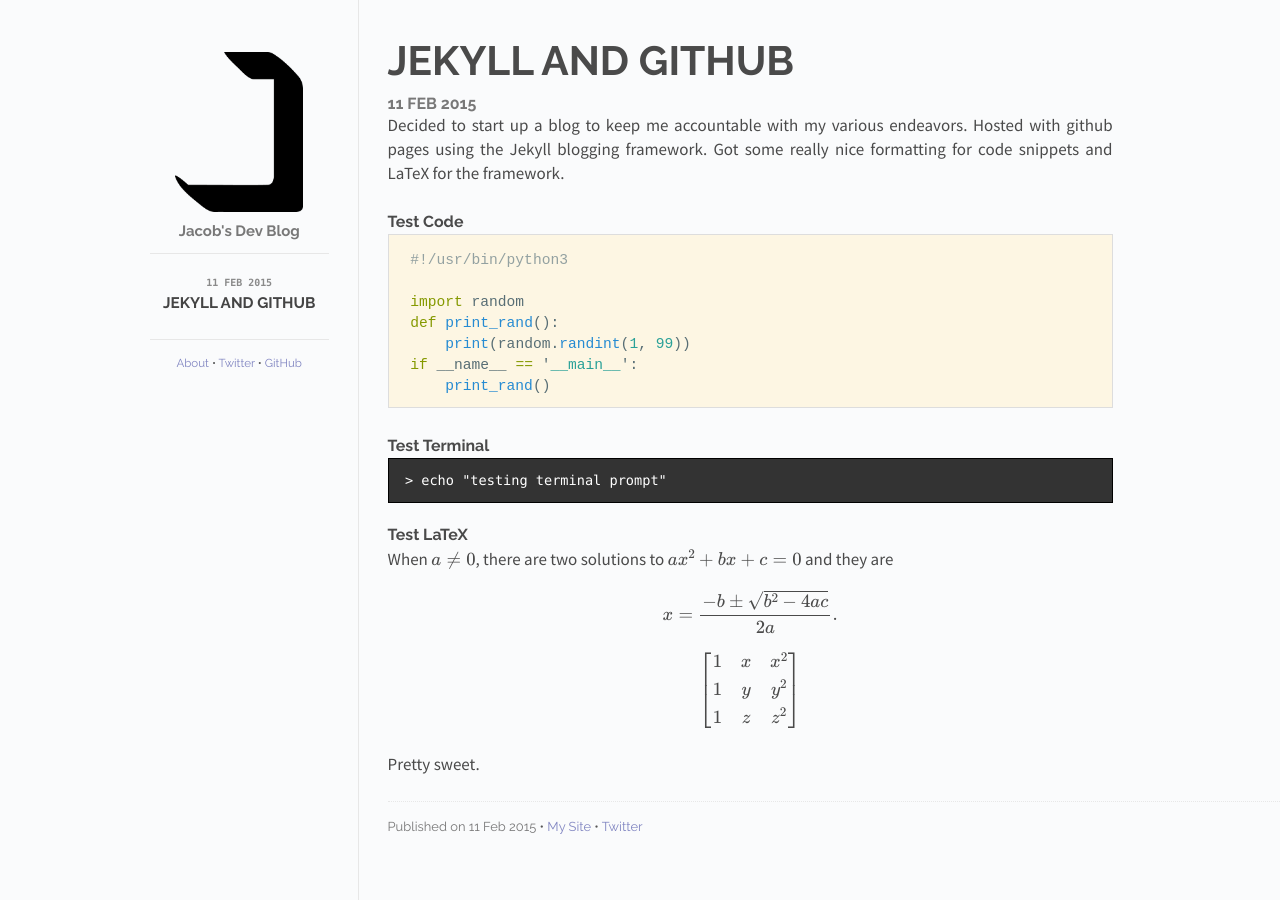
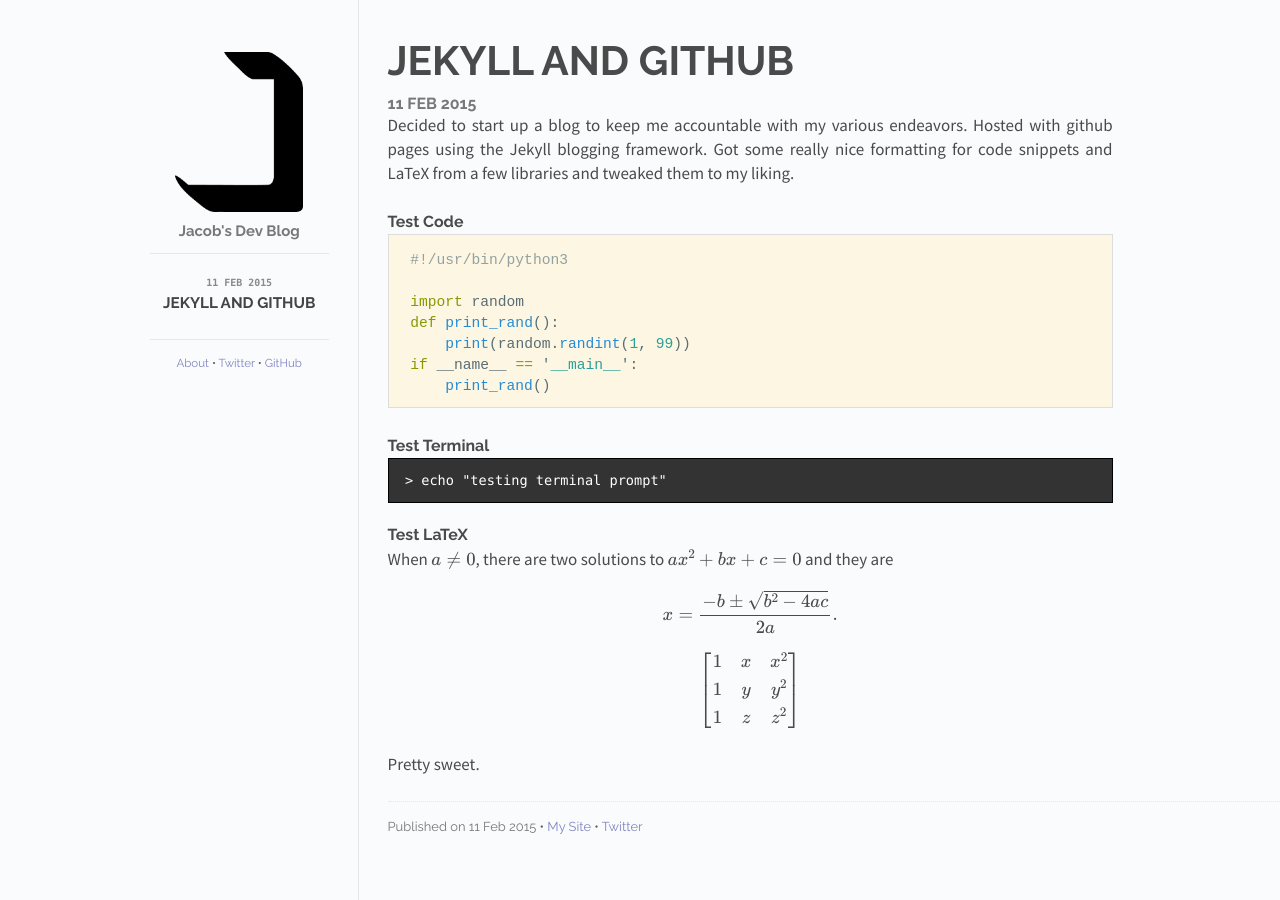
Before and after one commit to jancojt/jancojt.github.io, a Jekyll site: the page built from _posts/2015-02-11-first-post.md, in a window 1280 px wide. Built offline with Jekyll 4.4.1, drawn with Linux system fonts in a browser that asks for light colours; Markdown is read by kramdown in place of the engine named in the settings; formulas are drawn with MathJax 3.

Commit message:
updated post

````diff
--- a/_posts/2015-02-11-first-post.md
+++ b/_posts/2015-02-11-first-post.md
@@ -5,7 +5,7 @@ date: 2015-02-11 15:00:00
 categories: posts
 ---
 
-Decided to start up a blog to keep me accountable with my various endeavors. Hosted with github pages using the Jekyll blogging framework. Got some really nice formatting for code snippets and LaTeX for the framework.
+Decided to start up a blog to keep me accountable with my various endeavors. Hosted with github pages using the Jekyll blogging framework. Got some really nice formatting for code snippets and LaTeX from a few libraries and tweaked them to my liking.
 
 ### Test Code
 ```python
````
